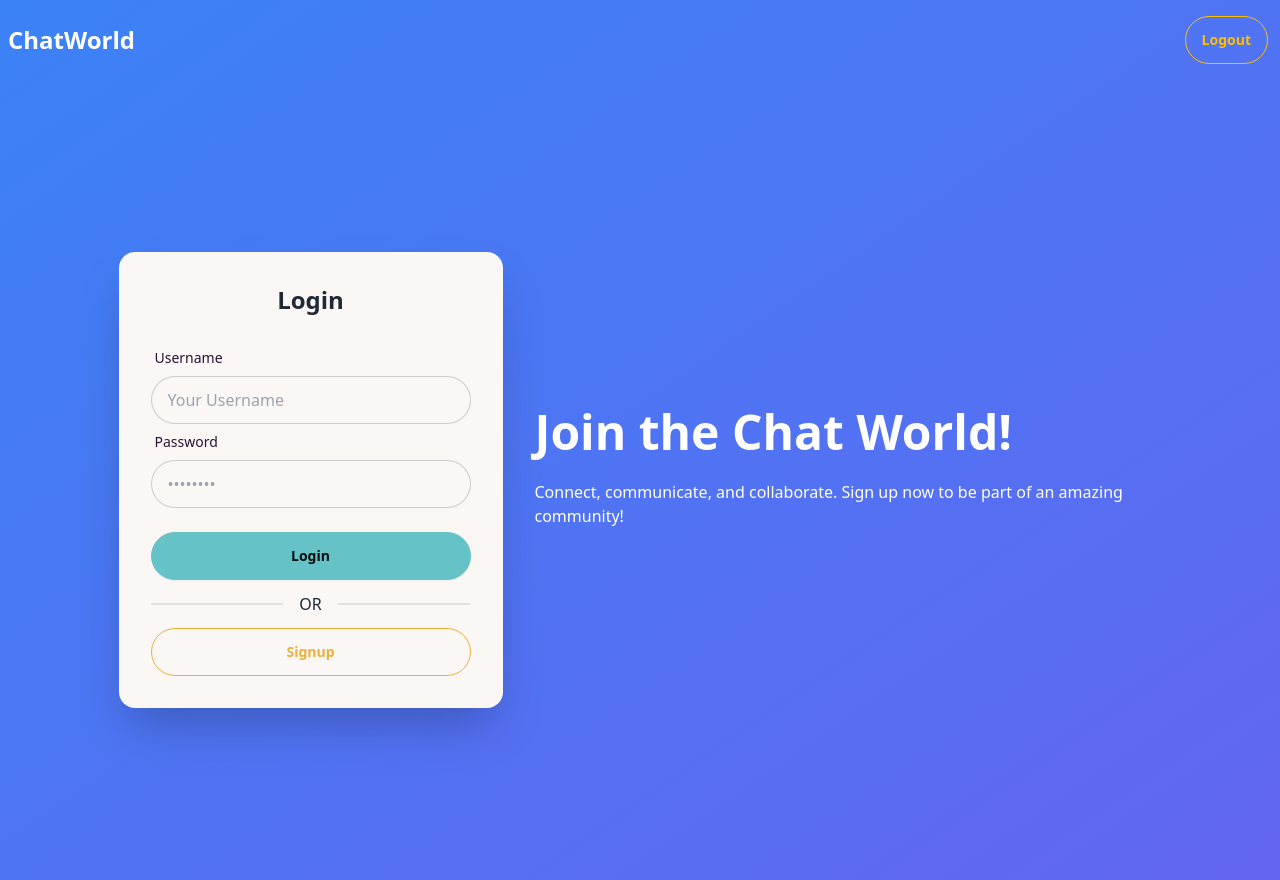
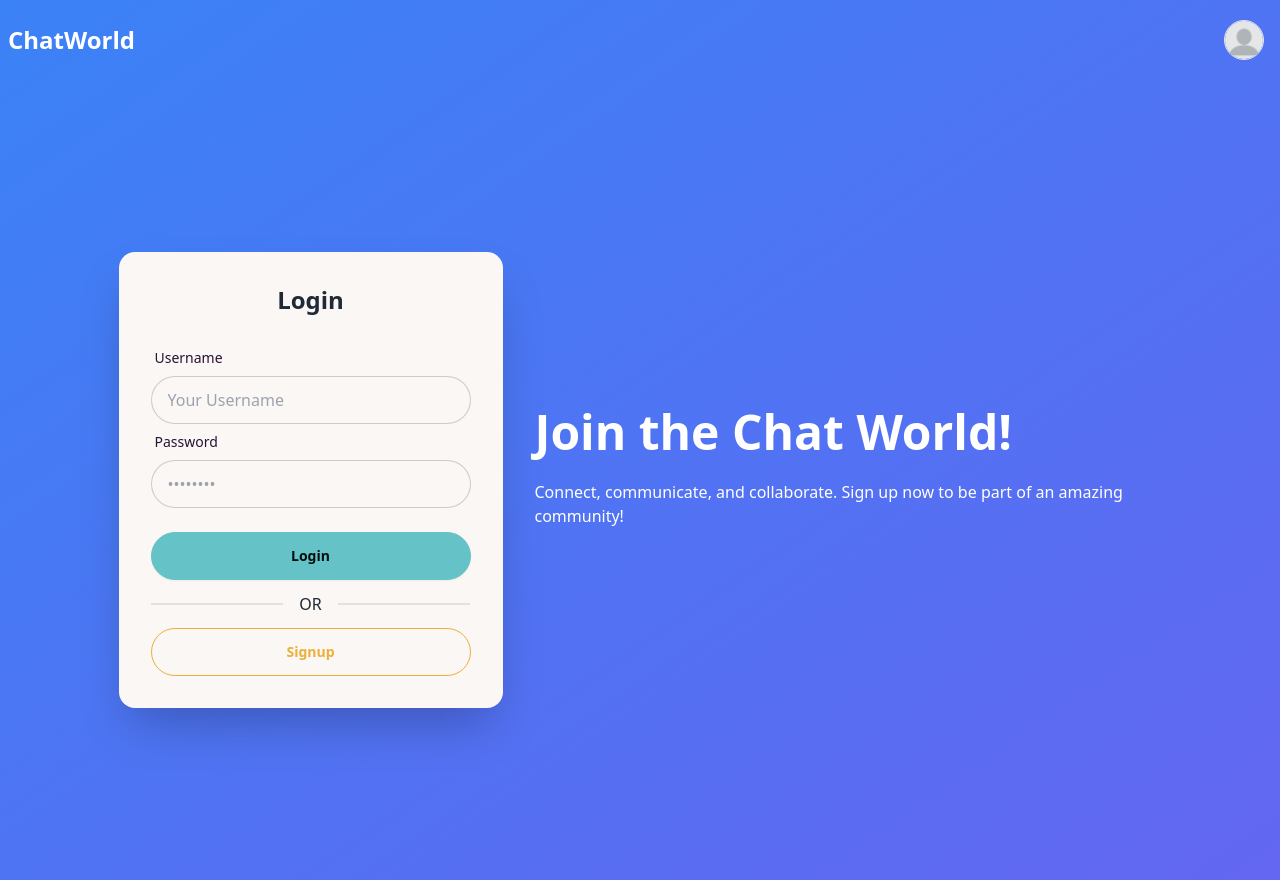
Before and after one commit to kerolesnabill/RealTimeChatWebApp, a React (Vite) app: page /login in a window 1280 px wide. Built offline with nearby package versions, Linux system fonts and the light colour scheme; no server answers; sample sign-in values are in the browser's storage.

Commit message:
Enhance AuthContext to fetch user data on token retrieval and update Navbar for user profile display

```diff
--- a/src/auth/AuthContext.tsx
+++ b/src/auth/AuthContext.tsx
@@ -36,22 +36,28 @@ export const AuthProvider: React.FC<{ children: React.ReactNode }> = ({
   useEffect(() => {
     const token = localStorage.getItem("token");
     setIsAuthenticated(!!token);
+    if (token) {
+      setToken(token);
+      getUserData(token);
+    }
+    setIsLoading(false);
+  }, []);
 
+  const getUserData = (token: string) => {
     apiClient
-      .get("users/me")
+      .get("users/me", { headers: { Authorization: `Bearer ${token}` } })
       .then((data: any) => setUser(data.data))
       .catch((error) => {
         if (axios.isAxiosError(error) && error.response?.status === 401)
           logout();
       });
-
-    setIsLoading(false);
-  }, []);
+  };
 
   const login = (token: string) => {
     localStorage.setItem("token", token);
     setIsAuthenticated(true);
     setToken(token);
+    getUserData(token);
     navigate("/");
   };
 
--- a/src/components/Navbar.tsx
+++ b/src/components/Navbar.tsx
@@ -1,8 +1,9 @@
 import { Link } from "react-router-dom";
 import { useAuth } from "../auth/AuthContext";
+import profileImg from "../assets/profile.png";
 
 const Navbar = () => {
-  const { isAuthenticated, logout, isLoading } = useAuth();
+  const { isAuthenticated, logout, isLoading, user } = useAuth();
 
   return (
     <nav className="navbar bg-transparent text-white container m-auto">
@@ -16,16 +17,36 @@ const Navbar = () => {
           {!isLoading && (
             <>
               {isAuthenticated ? (
-                <>
-                  <li>
-                    <button
-                      onClick={logout}
-                      className="btn btn-outline btn-warning hover:scale-105 transition-all"
+                <li className="relative">
+                  <div className="dropdown dropdown-end p-0">
+                    <label
+                      tabIndex={0}
+                      className="btn btn-ghost btn-circle avatar"
                     >
-                      Logout
-                    </button>
-                  </li>
-                </>
+                      <div className="w-10 rounded-full border">
+                        <img
+                          src={user?.image || profileImg}
+                          alt="User Profile"
+                        />
+                      </div>
+                    </label>
+                    <ul
+                      tabIndex={0}
+                      className="dropdown-content menu p-2 shadow bg-white text-gray-800 rounded-lg w-52 top-12"
+                    >
+                      <li>
+                        <Link to="/profile" className="hover:bg-gray-200">
+                          Profile
+                        </Link>
+                      </li>
+                      <li>
+                        <button onClick={logout} className="hover:bg-gray-200">
+                          Logout
+                        </button>
+                      </li>
+                    </ul>
+                  </div>
+                </li>
               ) : (
                 <>
                   <li>
```
